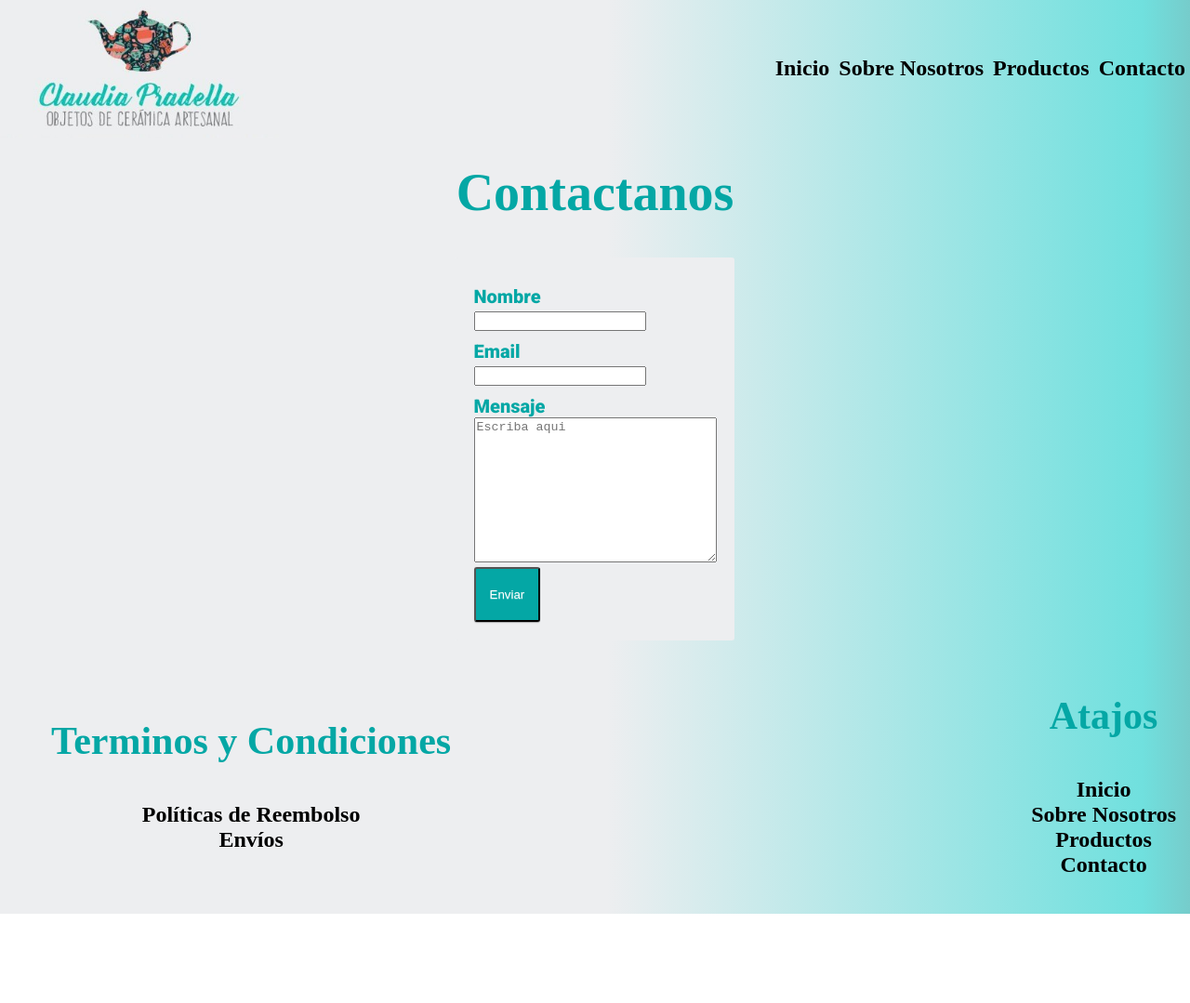
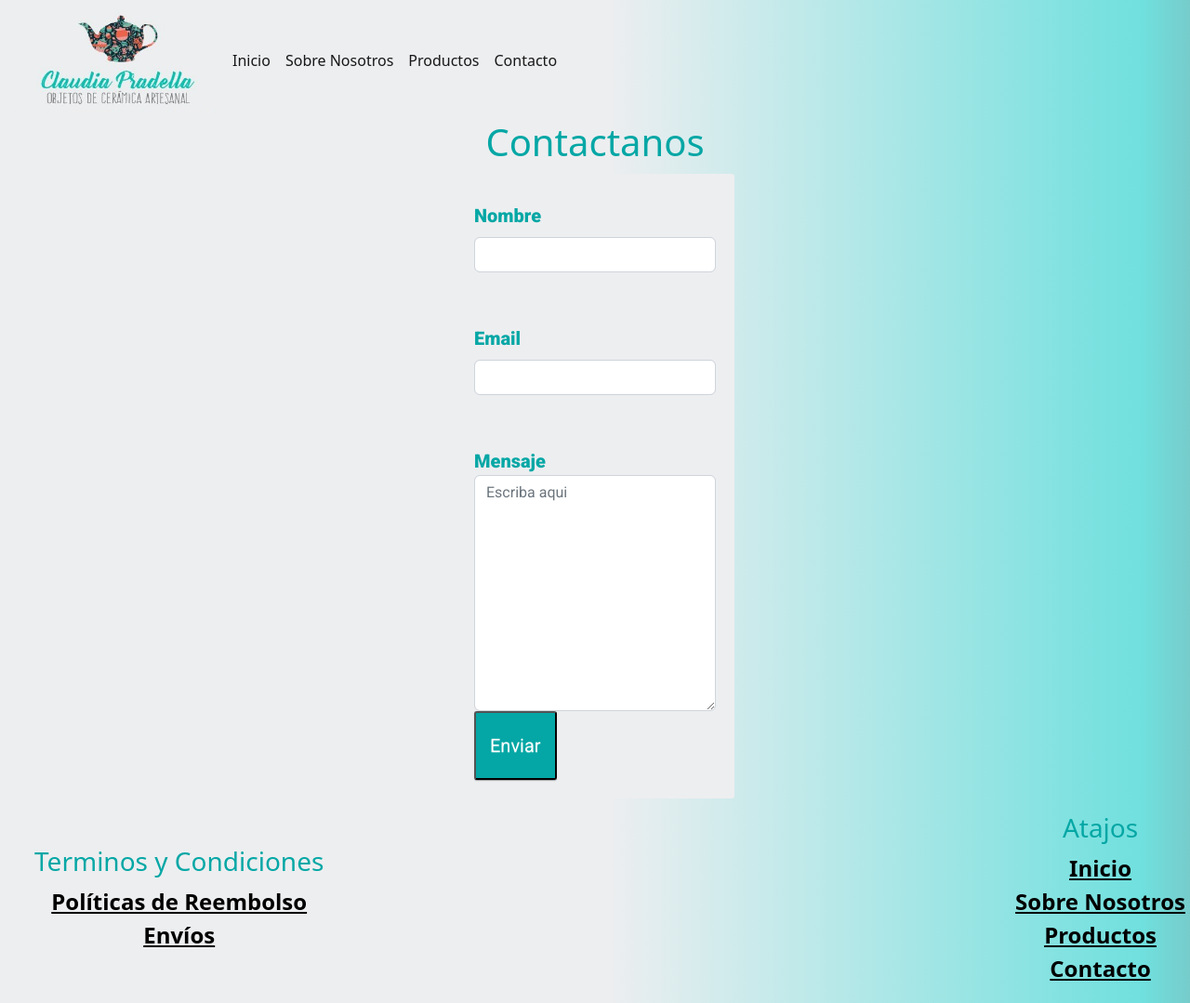
Before and after one commit to NPradella/proyectoCeramicaPradella, a plain HTML site: page pages/contacto.html in a window 1280 px wide. Shown: the whole page at 93% size. Before the commit the page ends 983 px from the top, so only its background shows below. Drawn offline with nearby package versions, Linux system fonts and the light colour scheme; a web font is replaced by a local one.

Commit message:
bootstrap en index y pag de contacto

```diff
--- a/css/estilos2.0.css
+++ b/css/estilos2.0.css
@@ -8,11 +8,6 @@ a{
    text-decoration: none;
 }
 
-body{
-    margin: 10px;
-    font-style: Roboto;
-    background-color: #edeef0;
-}
 
 h1 {font-size: 3.5em;}
 h2{font-size: 2.7em;}
@@ -36,36 +31,11 @@ ul{list-style:none;}
     margin: auto;
 }
 
-header {
-    margin: -10px;
-    background-color: #edeef0;
+
+.contenedor__logo{
+    width: 230px;
 }
 
-header .logo {
-    margin: 0;
-    padding: 25px 10px;
-}
-
-header .contenedor{
-    display: flex;
-    flex-direction: column;
-    align-items: center;
-}
-.contenedor__logo{
-    width: 300px;
-}
-header nav{
-    display: flex;
-    flex-direction: column;
-    text-align: center;
-}
-
-header a{
-    font-size: 1.5em;
-    padding: 5px 5px;
-    font-weight: bold;
-    color: black;
-}
 
 header a:hover{
     color: #04a7a5;
@@ -130,7 +100,7 @@ header a:hover{
 #mas-productos{
 
 
-    margin: 40px 0px;
+    margin: 62px 0px;
     display: flex;
     flex-direction: column;
     align-items: center;
@@ -177,7 +147,7 @@ header a:hover{
     background-color: #04a7a5;
     align-items: center;
     position: absolute;
-    top: 50%;
+    top: 33%;
     left: 40%;
 }
 .mas-productos__boton:hover{
@@ -392,10 +362,7 @@ field
     justify-content: center;
     color: #04a7a5;
 }
-
-@media (min-width: 1024px){
-
-    header{
+.color-fondo{
     background: rgba(237,238,240,1);
     background: -moz-linear-gradient(left, rgba(237,238,240,1) 0%, rgba(237,238,240,1) 41%, rgba(237,238,240,1) 51%, rgba(112,224,222,1) 96%, rgba(118,204,203,1) 100%);
     background: -webkit-gradient(left top, right top, color-stop(0%, rgba(237,238,240,1)), color-stop(41%, rgba(237,238,240,1)), color-stop(51%, rgba(237,238,240,1)), color-stop(96%, rgba(112,224,222,1)), color-stop(100%, rgba(118,204,203,1)));
@@ -405,26 +372,9 @@ background: -ms-linear-gradient(left, rgba(237,238,240,1) 0%, rgba(237,238,240,1
     background: linear-gradient(to right, rgba(237,238,240,1) 0%, rgba(237,238,240,1) 41%, rgba(237,238,240,1) 51%, rgba(112,224,222,1) 96%, rgba(118,204,203,1) 100%);
     filter: progid:DXImageTransform.Microsoft.gradient( startColorstr='#edeef0', endColorstr='#76cccb', GradientType=1 );
 }
-    body{
-        background: rgba(237,238,240,1);
-        background: -moz-linear-gradient(left, rgba(237,238,240,1) 0%, rgba(237,238,240,1) 41%, rgba(237,238,240,1) 51%, rgba(112,224,222,1) 96%, rgba(118,204,203,1) 100%);
-        background: -webkit-gradient(left top, right top, color-stop(0%, rgba(237,238,240,1)), color-stop(41%, rgba(237,238,240,1)), color-stop(51%, rgba(237,238,240,1)), color-stop(96%, rgba(112,224,222,1)), color-stop(100%, rgba(118,204,203,1)));
-        background: -webkit-linear-gradient(left, rgba(237,238,240,1) 0%, rgba(237,238,240,1) 41%, rgba(237,238,240,1) 51%, rgba(112,224,222,1) 96%, rgba(118,204,203,1) 100%);
-        background: -o-linear-gradient(left, rgba(237,238,240,1) 0%, rgba(237,238,240,1) 41%, rgba(237,238,240,1) 51%, rgba(112,224,222,1) 96%, rgba(118,204,203,1) 100%);
-        background: -ms-linear-gradient(left, rgba(237,238,240,1) 0%, rgba(237,238,240,1) 41%, rgba(237,238,240,1) 51%, rgba(112,224,222,1) 96%, rgba(118,204,203,1) 100%);
-        background: linear-gradient(to right, rgba(237,238,240,1) 0%, rgba(237,238,240,1) 41%, rgba(237,238,240,1) 51%, rgba(112,224,222,1) 96%, rgba(118,204,203,1) 100%);
-        filter: progid:DXImageTransform.Microsoft.gradient( startColorstr='#edeef0', endColorstr='#76cccb', GradientType=1 );
-    }
-    header .contenedor{
+@media (min-width: 1024px){
 
-        flex-direction: row;
-        justify-content: space-between;
 
-    }
-    header nav{
-        flex-direction: row;
-        align-items: flex-end;
-    }
 
     #sobre-nosotros{
         display: grid;
--- a/pages/contacto.html
+++ b/pages/contacto.html
@@ -9,36 +9,53 @@
 <link rel="preconnect" href="https://fonts.googleapis.com">
 <link rel="preconnect" href="https://fonts.gstatic.com" crossorigin>
 <link href="https://fonts.googleapis.com/css2?family=Koulen&family=Roboto:wght@400;500;900&display=swap" rel="stylesheet">
+<link href="https://cdn.jsdelivr.net/npm/bootstrap@5.2.0-beta1/dist/css/bootstrap.min.css" rel="stylesheet" integrity="sha384-0evHe/X+R7YkIZDRvuzKMRqM+OrBnVFBL6DOitfPri4tjfHxaWutUpFmBp4vmVor" crossorigin="anonymous">
 </head>
-<body>
-<header>
-    <div class="contenedor">
-        <img src="../assets/logofinal.jpeg" alt="" class="contenedor__logo">
-        <nav class="navegador">
-            <a href="../index2.0.html">Inicio</a>
-            <a href="../index2.0.html#sobre-nosotros">Sobre Nosotros</a>
-            <a href="./productos.html">Productos</a>
-            <a href="./contacto.html">Contacto</a>
-        </nav>
-    </div>
-</header>
+<body class="color-fondo">
+    <header>
+        <nav class="navbar navbar-expand-lg">
+            <div class="container-fluid">
+                <img src="../assets/logofinal.jpeg" alt="" class="contenedor__logo img-fluid">
+              <button class="navbar-toggler" type="button" data-bs-toggle="collapse" data-bs-target="#navbarSupportedContent" aria-controls="navbarSupportedContent" aria-expanded="false" aria-label="Toggle navigation">
+                <span class="navbar-toggler-icon"></span>
+              </button>
+              <div class="collapse navbar-collapse justify-content-end" id="navbarSupportedContent">
+                <ul class="navbar-nav me-auto mb-2 mb-lg-0 justify-content-end">
+                  <li class="nav-item">
+                    <a class="nav-link active" aria-current="page" href="../index2.0.html">Inicio</a>
+                  </li>
+                  <li class="nav-item">
+                    <a class="nav-link active" aria-current="page" href="../index2.0.html#sobre-nosotros">Sobre Nosotros</a>
+                  </li>
+                  <li class="nav-item">
+                    <a class="nav-link active" aria-current="page" href="./productos.html">Productos</a>
+                  </li>
+                  <li class="nav-item">
+                    <a class="nav-link active" aria-current="page" href="./contacto.html">Contacto</a>
+                  </li>
+                </ul>
+              </div>
+            </div>
+          </nav>
+    </header>
 <h1 class="formulario-titulo">Contactanos</h1>
+
 <section class="formulario">
 
     <form action="" method="get" enctype="text/plain">
-        <div class="formulario__box">
-          <label class="formulario__label" for="userName">Nombre</label> <br>
-          <input class="formulario__input" type="text" id="userName" name="userName"><br>
+        <div class="formulario__box mb-3">
+          <label class="formulario__label form-label" for="userName">Nombre</label> <br>
+          <input class="formulario__input form-control" id="exampleInputEmail1" type="text" name="userName"><br>
         </div>
-        <div class="formulario__box">
-          <label class="formulario__label" for="userEmail">Email</label><br>
-          <input class="formulario__input" type="email" id="userEmail" name="userEmail"><br>
+        <div class="formulario__box mb-3">
+            <label class="formulario__label form-label" for="userName"> Email</label><br>
+          <input class="formulario__input form-control" type="email" id="userEmail" name="userEmail"><br>
         </div>
         <div class="formulario__box">
             <label class="formulario__label" for="userName">Mensaje</label> <br>
-            <textarea class="formulario__areatexto" type="text" name="textbox" cols="30" rows="10" placeholder="Escriba aqui" name="userMessage"></textarea>
+            <textarea class="formulario__areatexto form-control" type="text" name="textbox" cols="30" rows="10" placeholder="Escriba aqui" name="userMessage"></textarea>
         </div>
-        <input type="button" class="formulario__boton" name="" id="" value="Enviar">
+        <input type="button" class="formulario__boton btn-primary" name="" id="" value="Enviar">
     </form>
 </section>
 
@@ -62,5 +79,6 @@
 
     </div>
 </footer>
+<script src="https://cdn.jsdelivr.net/npm/bootstrap@5.2.0-beta1/dist/js/bootstrap.bundle.min.js" integrity="sha384-pprn3073KE6tl6bjs2QrFaJGz5/SUsLqktiwsUTF55Jfv3qYSDhgCecCxMW52nD2" crossorigin="anonymous"></script>
 </body>
 </html>
```
Also changed, not shown: index2.0.html (+35 -17 lines). Lines whose indentation alone changed are shown as unchanged.
